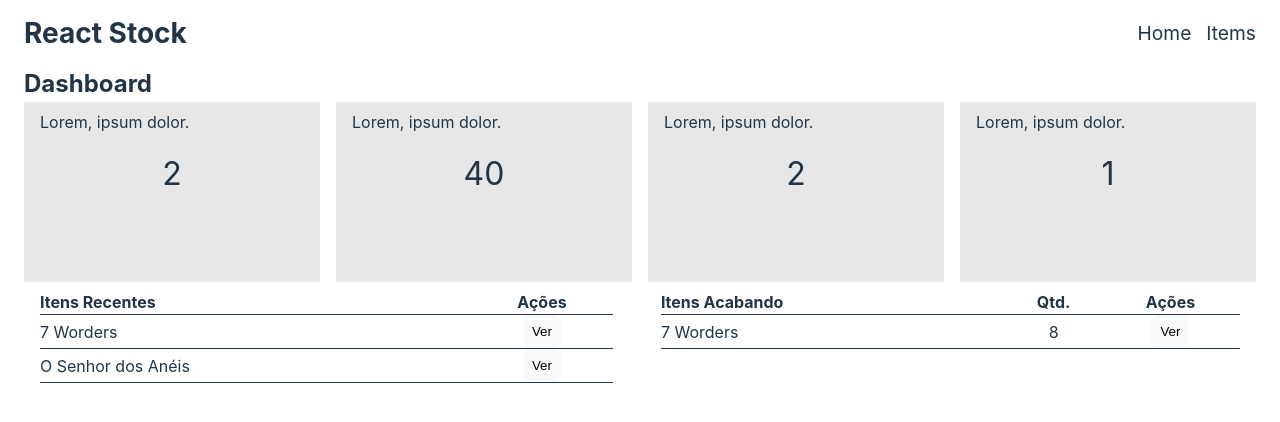
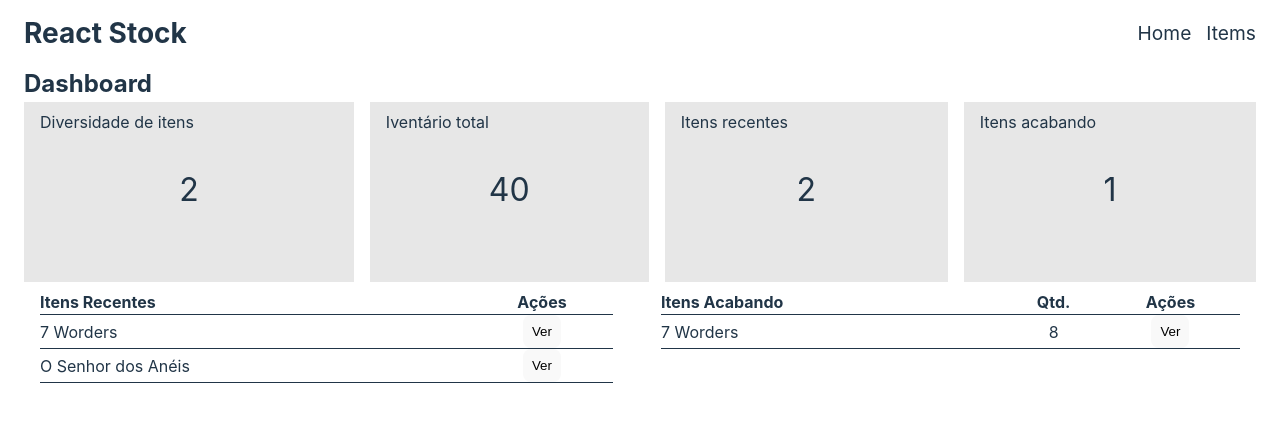
Before and after one commit to felipe0848/gestor-de-estoque--SPA-, a React (Vite) app: page / in a window 1280 px wide. Shown: the top 422 px of the page. Built offline with nearby package versions, Linux system fonts and the light colour scheme.

Commit message:
Statics Components for home page

```diff
--- /dev/null
+++ b/src/Components/Card/Card.jsx
@@ -0,0 +1,9 @@
+export default function Card({label, qtd}){
+    return(
+    <div className="card">
+        <p>{label}</p>
+        <p className="result">{qtd}</p>
+
+    </div>
+    )
+}
--- /dev/null
+++ b/src/Components/CriticStockTable/CriticStockTable.jsx
@@ -0,0 +1,26 @@
+export default function CriticStockTable({itens}){
+    return(
+        <div className="table">
+        <table>
+            <thead>
+                <tr>
+                    <th>Itens Acabando</th>
+                    <th>Qtd.</th>
+                    <th>Ações</th>
+                </tr>
+            </thead>
+            <tbody>
+                {itens.map(({ title, qtd })=>{
+                    return(
+                        <tr>
+                            <td>{title}</td>
+                            <td>{qtd}</td>
+                            <td><button>Ver</button></td>
+                        </tr>
+                    )
+                })}
+            </tbody>
+        </table>
+    </div>
+    )
+}
--- /dev/null
+++ b/src/Components/RecentsTable/RecentsTable.jsx
@@ -0,0 +1,24 @@
+export default function RecentsTable({itens}){
+    return(
+        <div className="table">
+        <table>
+            <thead>
+                <tr>
+                    <th>Itens Recentes</th>
+                    <th>Ações</th>
+                </tr>
+            </thead>
+            <tbody>
+                { itens.map(({title})=>{
+                    return(
+                        <tr>
+                            <td>{title}</td>
+                            <td><button>Ver</button></td>
+                        </tr>
+                    )
+                })}
+            </tbody>
+        </table>
+    </div>
+    )
+}
--- a/src/pages/Home/Home.css
+++ b/src/pages/Home/Home.css
@@ -28,7 +28,7 @@
 }
 
 .result{
-    padding-top: 1rem;
+    padding-top: 2rem;
     font-size: 2em;
     text-align: center;
 }
--- a/src/pages/Home/Home.jsx
+++ b/src/pages/Home/Home.jsx
@@ -1,5 +1,8 @@
 
+import Card from "../../Components/Card/Card"
+import CriticStockTable from "../../Components/CriticStockTable/CriticStockTable"
 import Header from "../../Components/Header/Header"
+import RecentsTable from "../../Components/RecentsTable/RecentsTable"
 import "./Home.css"
 
 export default function Home(){
@@ -10,63 +13,17 @@ export default function Home(){
             <div className="container">
             <h2>Dashboard</h2>
                 <div className="cards">
-                    <div className="card">
-                        <p>Lorem, ipsum dolor.</p>
-                        <p className="result">2</p>
-                    </div>
-                    <div className="card">
-                        <p>Lorem, ipsum dolor.</p>
-                        <p className="result">40</p>
-                    </div>
-                    <div className="card">
-                        <p>Lorem, ipsum dolor.</p>
-                        <p className="result">2</p>
-                    </div>
-                    <div className="card">
-                        <p>Lorem, ipsum dolor.</p>
-                        <p className="result">1</p>
-                    </div>
+                    <Card label={"Diversidade de itens"} qtd={2}/>
+                    <Card label={"Iventário total"} qtd={40}/>
+                    <Card label={"Itens recentes"} qtd={2}/>
+                    <Card label={"Itens acabando"} qtd={1}/>
+
                 </div>
 
                 <div className="tables">
-                    <div className="table">
-                        <table>
-                            <thead>
-                                <tr>
-                                    <th>Itens Recentes</th>
-                                    <th>Ações</th>
-                                </tr>
-                            </thead>
-                            <tbody>
-                                <tr>
-                                    <td>7 Worders</td>
-                                    <td><button>Ver</button></td>
-                                </tr>
-                                <tr>
-                                    <td>O Senhor dos Anéis</td>
-                                    <td><button>Ver</button></td>
-                                </tr>
-                            </tbody>
-                        </table>
-                    </div>
-                    <div className="table">
-                        <table>
-                            <thead>
-                                <tr>
-                                    <th>Itens Acabando</th>
-                                    <th>Qtd.</th>
-                                    <th>Ações</th>
-                                </tr>
-                            </thead>
-                            <tbody>
-                                <tr>
-                                    <td>7 Worders</td>
-                                    <td>8</td>
-                                    <td><button>Ver</button></td>
-                                </tr>
-                            </tbody>
-                        </table>
-                    </div>
+                    <RecentsTable itens={[{title:"7 Worders"},{title:"O Senhor dos Anéis"}]}/>
+                    <CriticStockTable itens={[{title:"7 Worders", qtd:8}]}/>
+
                 </div>
             </div>
         </>
```
